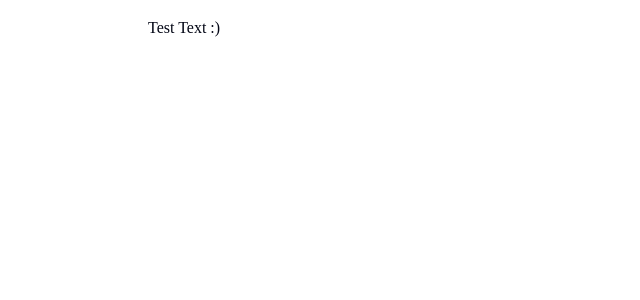
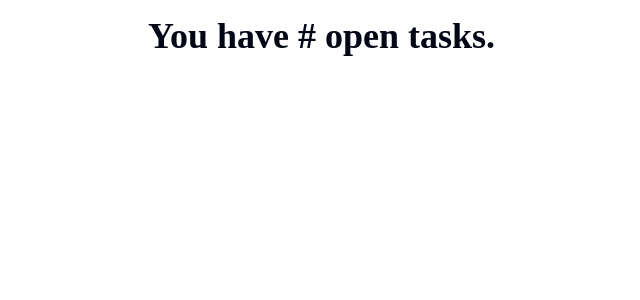
Before and after one commit to alexsbryant/todo1, a React (Vite) app in the folder todo1/: page / in a window 1280 px wide. Shown: the top 300 px of the page, without its empty margins (108-748 px from the left). Built offline with nearby package versions, Linux system fonts and the light colour scheme; a web font is replaced by a local one.

Commit message:
Header updated
Header updated and app formated

```diff
--- a/todo1/src/App.jsx
+++ b/todo1/src/App.jsx
@@ -6,14 +6,12 @@
 function App() {
 
   return (
-   <div>
-
-    <Header />
-    <Tabs />
-    <ToDoList />
-    <TodoInput />
-
-   </div>
+    <>
+      <Header />
+      <Tabs />
+      <ToDoList />
+      <TodoInput />
+    </>
   )
 }
 
--- a/todo1/src/Components/Header.jsx
+++ b/todo1/src/Components/Header.jsx
@@ -2,7 +2,9 @@
 
 function Header() {
   return (
-    <header>Test Text :)</header>
+    <header>
+      <h1>You have # open tasks.</h1>
+    </header>
   )
 }
 
```
